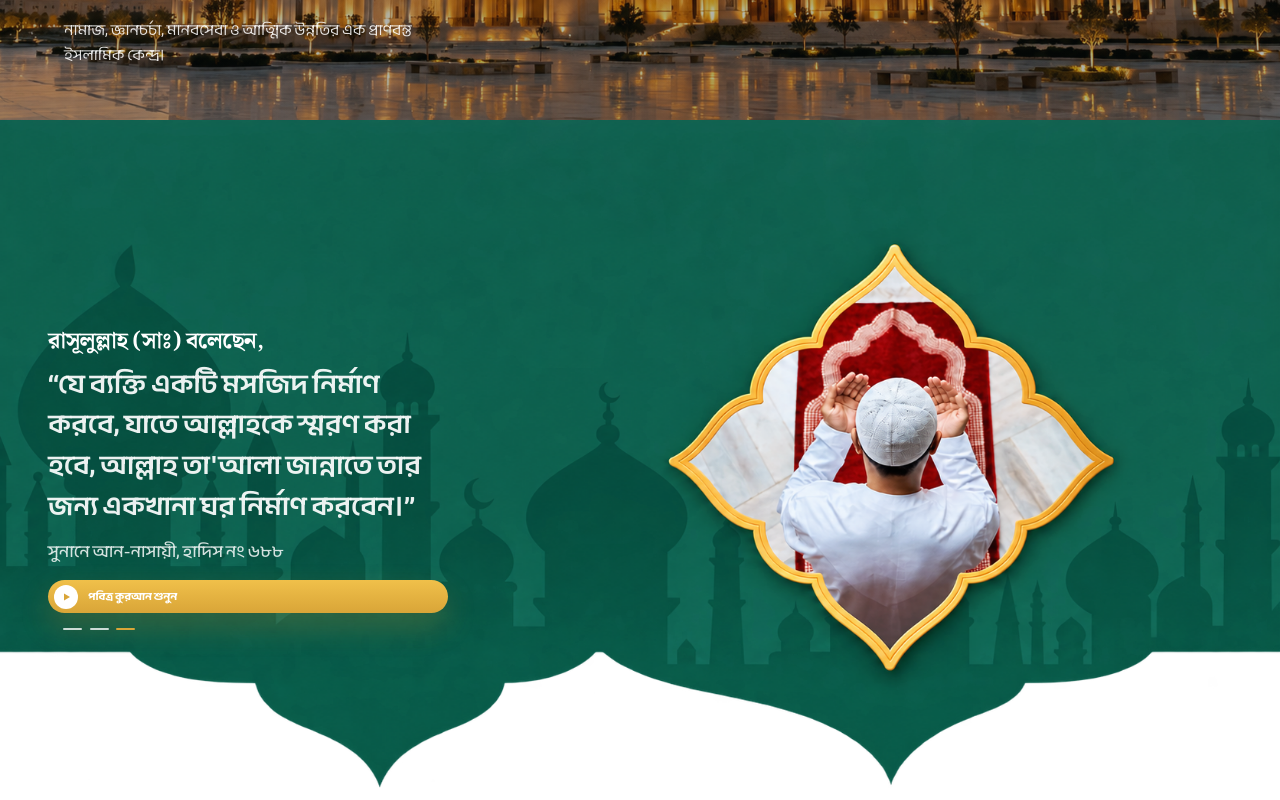
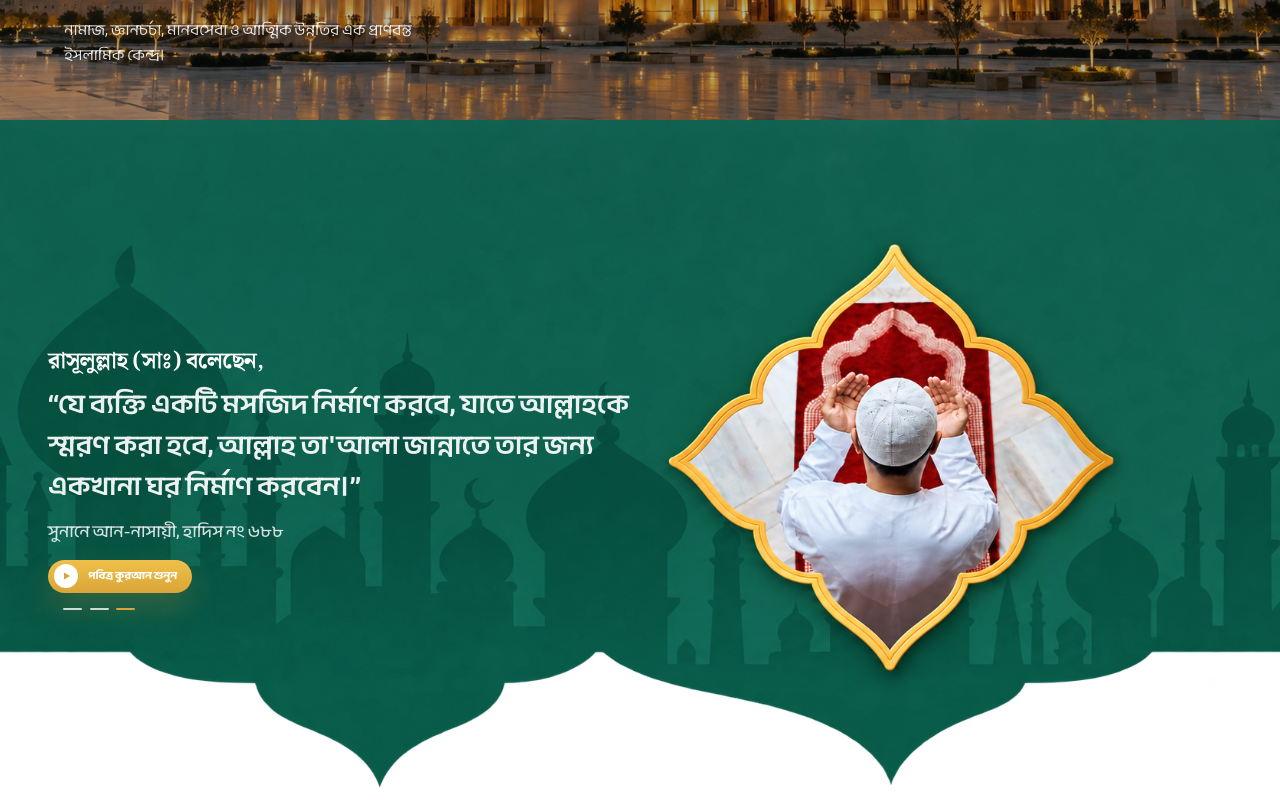
Before and after one commit to i-mTanvir/mosque, a React (Vite) app: page / in a window 1280 px wide. Shown: the part 680-1480 px from the top of the page. Built offline with nearby package versions, Linux system fonts and the light colour scheme.

Commit message:
Update layout styles for main and feature section for improved responsiveness

```diff
--- a/src/styles/app.css
+++ b/src/styles/app.css
@@ -215,7 +215,7 @@ main {
   position: absolute;
   inset: 0;
   z-index: 1;
-  max-width: 31rem;
+  max-width: 44rem;
   padding: clamp(1.75rem, 4vw, 4rem) clamp(1rem, 4vw, 3rem);
   display: flex;
   flex-direction: column;
@@ -231,7 +231,7 @@ main {
 
 .feature-section__content p {
   margin-top: 0.7rem;
-  max-width: 32rem;
+  max-width: 42rem;
   font-size: clamp(1.15rem, 2.15vw, 1.7rem);
   font-weight: 600;
   line-height: 1.5;
@@ -248,6 +248,7 @@ main {
 
 .feature-section__button {
   display: inline-flex;
+  align-self: flex-start;
   align-items: center;
   gap: 0.65rem;
   margin-top: 1rem;
```
